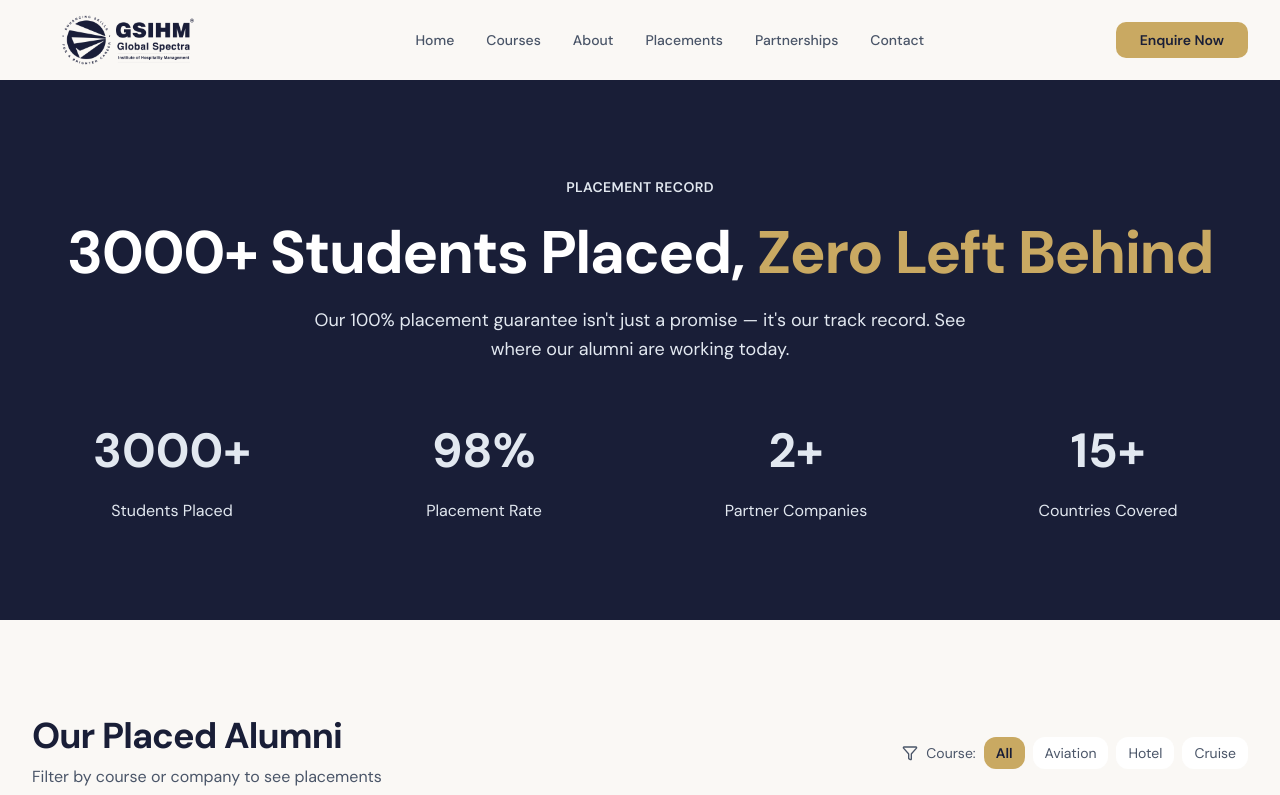
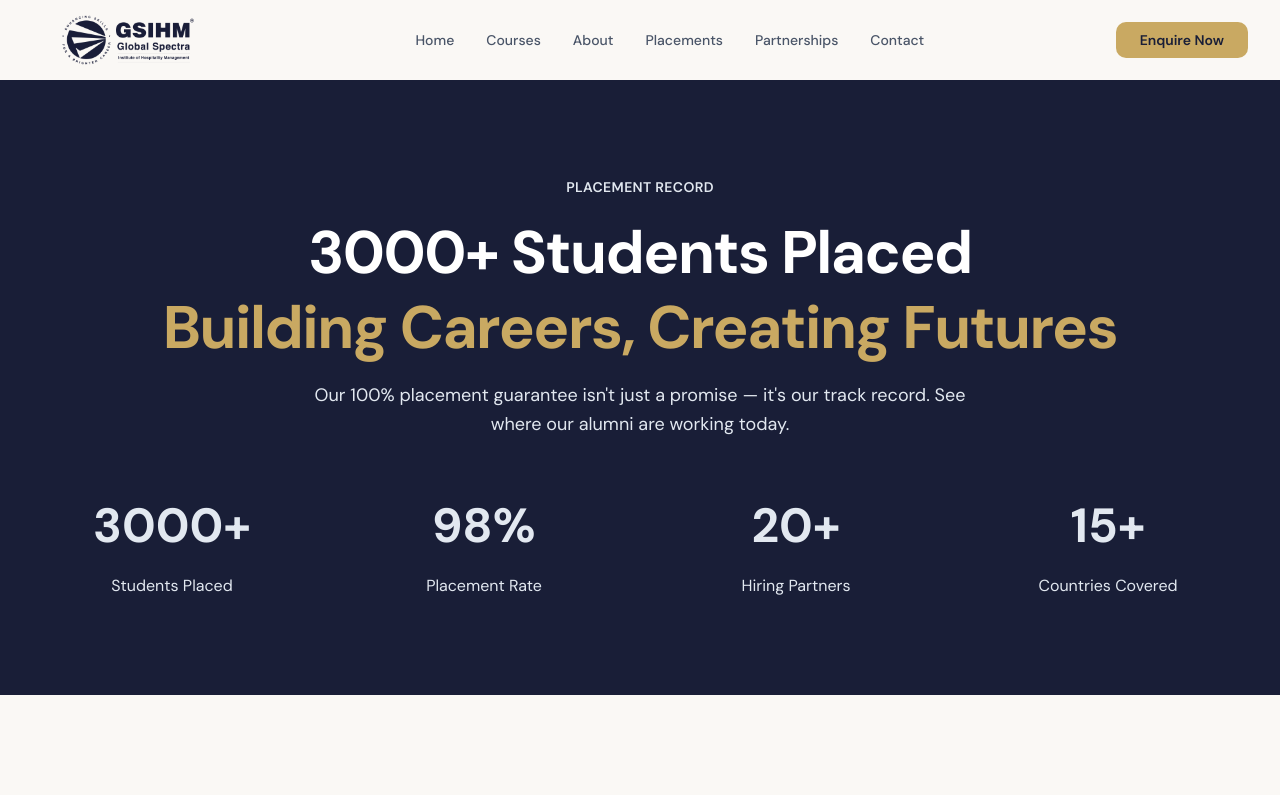
Before and after one commit to abhaykawar56-ui/GSIHM, a Next.js app: page /placements in a window 1280 px wide. Shown: the top 795 px of the page. Built offline with nearby package versions, Linux system fonts and the light colour scheme.

Commit message:
feat: update placements page header and partner section text
Updated placement success message and renamed partner companies to hiring partners

```diff
--- a/app/placements/page.tsx
+++ b/app/placements/page.tsx
@@ -115,8 +115,9 @@ export default function PlacementsPage() {
               Placement Record
             </p>
             <h1 className="text-white text-balance mb-4">
-              <AnimatedCounter end={3000} />+ Students Placed,{" "}
-              <span className="text-gold-primary">Zero Left Behind</span>
+              3000+ Students Placed
+              <br />
+              <span className="text-gold-primary">Building Careers, Creating Futures</span>
             </h1>
             <p className="text-navy-light text-lg max-w-2xl mx-auto">
               Our 100% placement guarantee isn&apos;t just a promise — it&apos;s our track record. See where our alumni are working today.
@@ -139,9 +140,9 @@ export default function PlacementsPage() {
             </div>
             <div className="text-center">
               <p className="text-4xl md:text-5xl font-bold text-gold-primary">
-                <AnimatedCounter end={2} suffix="+" />
+                <AnimatedCounter end={20} suffix="+" />
               </p>
-              <p className="text-navy-light mt-2">Partner Companies</p>
+              <p className="text-navy-light mt-2">Hiring Partners</p>
             </div>
             <div className="text-center">
               <p className="text-4xl md:text-5xl font-bold text-gold-primary">
```
